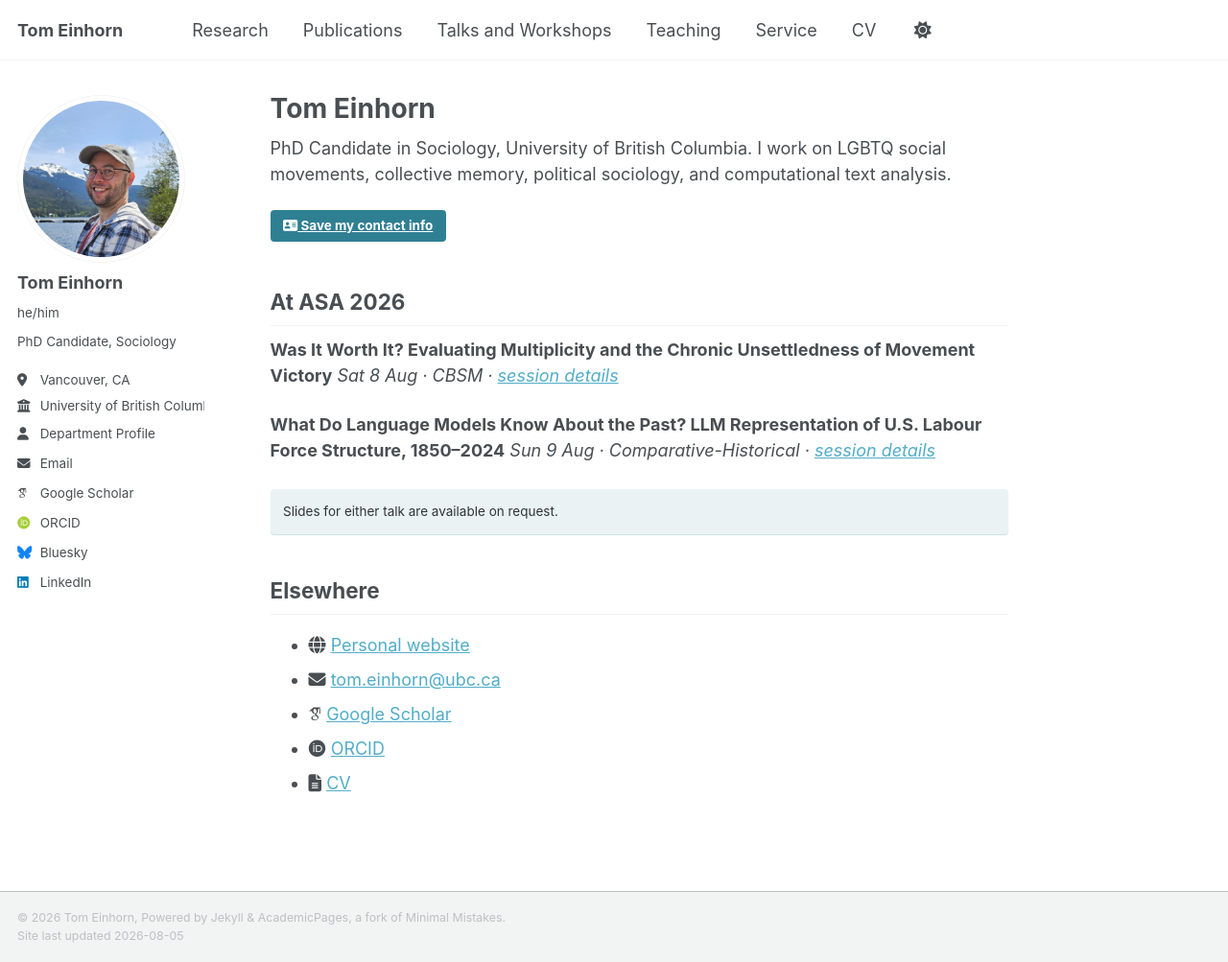
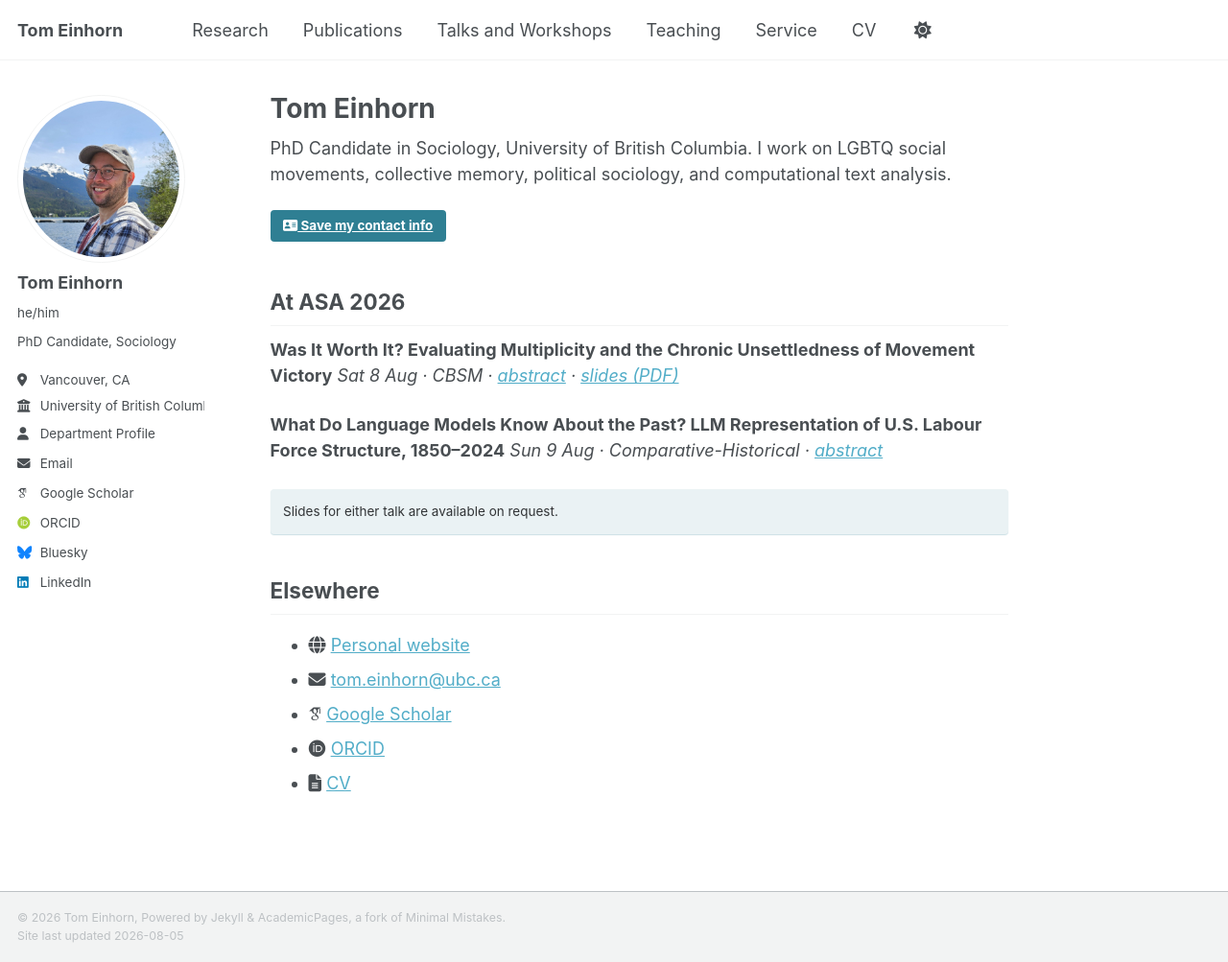
Before and after one commit to TomEinhorn/tomeinhorn.github.io, a Jekyll site: the page built from _pages/conference.md, in a window 1280 px wide and 1003 px high. Shown: the whole window at 96% size. Built offline with Jekyll 4.4.1, drawn with Linux system fonts in a browser that asks for light colours; some web fonts are replaced; a script bundle is joined from its source files by our own code; library files that are not in the unit come from our copies.

Commit message:
Enhance conference.md with session abstracts and slides
Updated conference details with links to abstracts and slides.

```diff
--- a/_pages/conference.md
+++ b/_pages/conference.md
@@ -16,10 +16,11 @@ sociology, and computational text analysis.
 ## At ASA 2026
 
 **Was It Worth It? Evaluating Multiplicity and the Chronic Unsettledness of Movement Victory**
-*Sat 8 Aug · CBSM · [session details](/talks/2026-08-09-ASA-CBSM)*
+*Sat 8 Aug · CBSM · [abstract](/talks/2026-08-09-ASA-CBSM) · [slides (PDF)](/files/einhorn-asa2026-wasitworthit.pdf)*
+{: .talk}
 
 **What Do Language Models Know About the Past? LLM Representation of U.S. Labour Force Structure, 1850–2024**
-*Sun 9 Aug · Comparative-Historical · [session details](/talks/2026-08-08-ASA-Comp-Hist)*
+*Sun 9 Aug · Comparative-Historical · [abstract](/talks/2026-08-08-ASA-Comp-Hist)*
 
 Slides for either talk are available on request.
 {: .notice--info}
```
